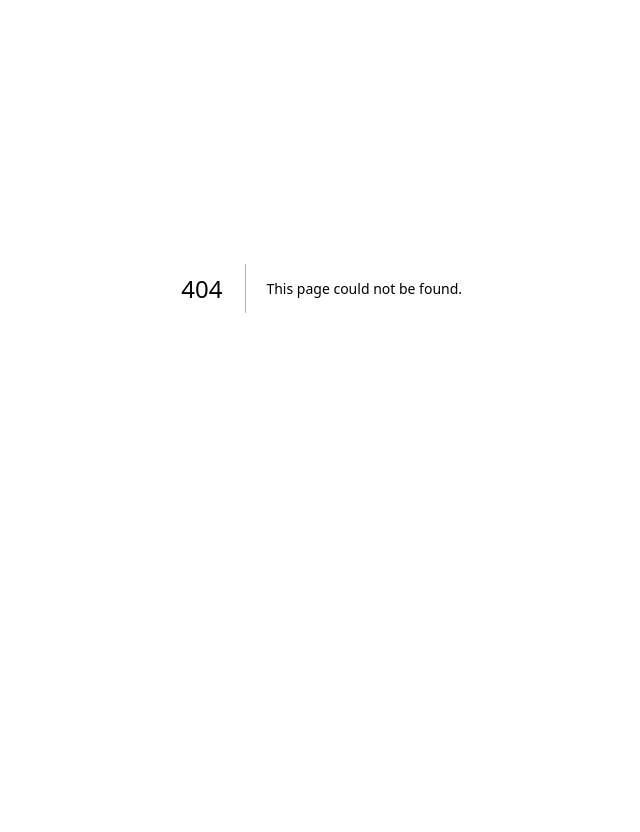
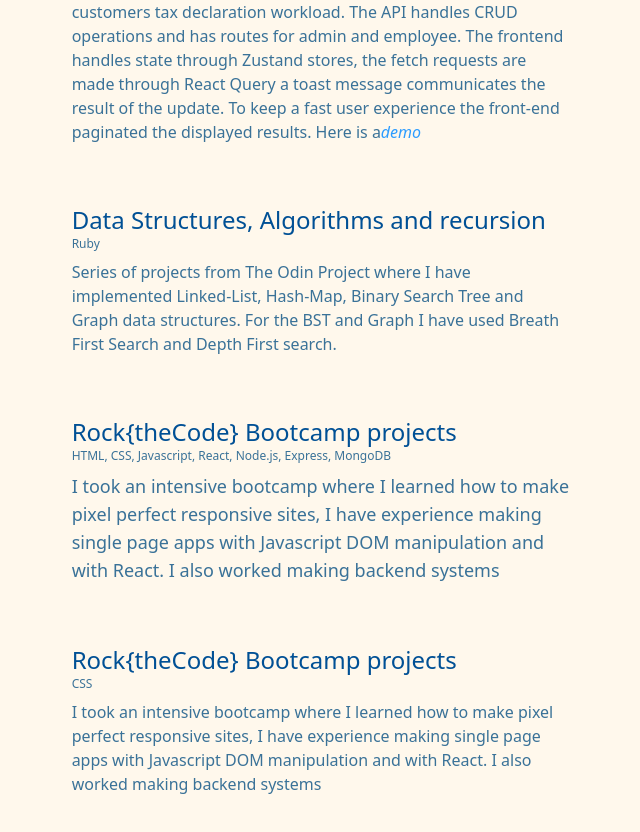
Before and after one commit to costealan/portfolio-2025, a Next.js app: page /projects in a window 1280 px wide. Before the commit this address had no page. Shown: the part 380-1212 px from the top of the page, without its empty margins (602-1242 px from the left). Before the commit the page ends 1160 px from the top, so only its background shows below. Built offline with nearby package versions, Linux system fonts and the light colour scheme.

Commit message:
feat: add Project Wrapper its content

```diff
--- /dev/null
+++ b/src/app/components/Projectwrapper.tsx
@@ -0,0 +1,17 @@
+import { ReactNode } from "react";
+
+type ProjectWrapperType = {
+  title: string;
+  stack: string;
+  children: ReactNode;
+};
+
+export function ProjectWrapper({ title, stack, children }: ProjectWrapperType) {
+  return (
+    <section className="pb-15">
+      <h3 className="text-dark-blue text-2xl">{title}</h3>
+      <p className="text-base-blue text-xs pb-2">{stack}</p>
+      {children}
+    </section>
+  );
+}
--- /dev/null
+++ b/src/app/projects/page.tsx
@@ -0,0 +1,50 @@
+import React from "react";
+import { ProjectWrapper } from "../components/Projectwrapper";
+
+export default function Page() {
+  return (
+    <>
+      <ProjectWrapper
+        title="Project Management app for Accountant firm"
+        stack="MongoDB, Express, React, Node.js">
+        <p className="text-base-blue">
+          This app was made for an Accountant firm to handle their customers tax
+          declaration workload. The API handles CRUD operations and has routes
+          for admin and employee. The frontend handles state through Zustand
+          stores, the fetch requests are made through React Query a toast
+          message communicates the result of the update. To keep a fast user
+          experience the front-end paginated the displayed results. Here is a
+          <em className="text-highlight-blue">demo</em>
+        </p>
+      </ProjectWrapper>
+      <ProjectWrapper
+        title="Data Structures, Algorithms and recursion"
+        stack="Ruby">
+        <p className="text-base-blue">
+          Series of projects from The Odin Project where I have implemented
+          Linked-List, Hash-Map, Binary Search Tree and Graph data structures.
+          For the BST and Graph I have used Breath First Search and Depth First
+          search.
+        </p>
+      </ProjectWrapper>
+      <ProjectWrapper
+        title="Rock{theCode} Bootcamp projects"
+        stack="HTML, CSS, Javascript, React, Node.js, Express, MongoDB">
+        <p className="text-base-blue text-lg">
+          I took an intensive bootcamp where I learned how to make pixel perfect
+          responsive sites, I have experience making single page apps with
+          Javascript DOM manipulation and with React. I also worked making
+          backend systems
+        </p>
+      </ProjectWrapper>
+      <ProjectWrapper title="Rock{theCode} Bootcamp projects" stack="CSS">
+        <p className="text-base-blue">
+          I took an intensive bootcamp where I learned how to make pixel perfect
+          responsive sites, I have experience making single page apps with
+          Javascript DOM manipulation and with React. I also worked making
+          backend systems
+        </p>
+      </ProjectWrapper>
+    </>
+  );
+}
```
